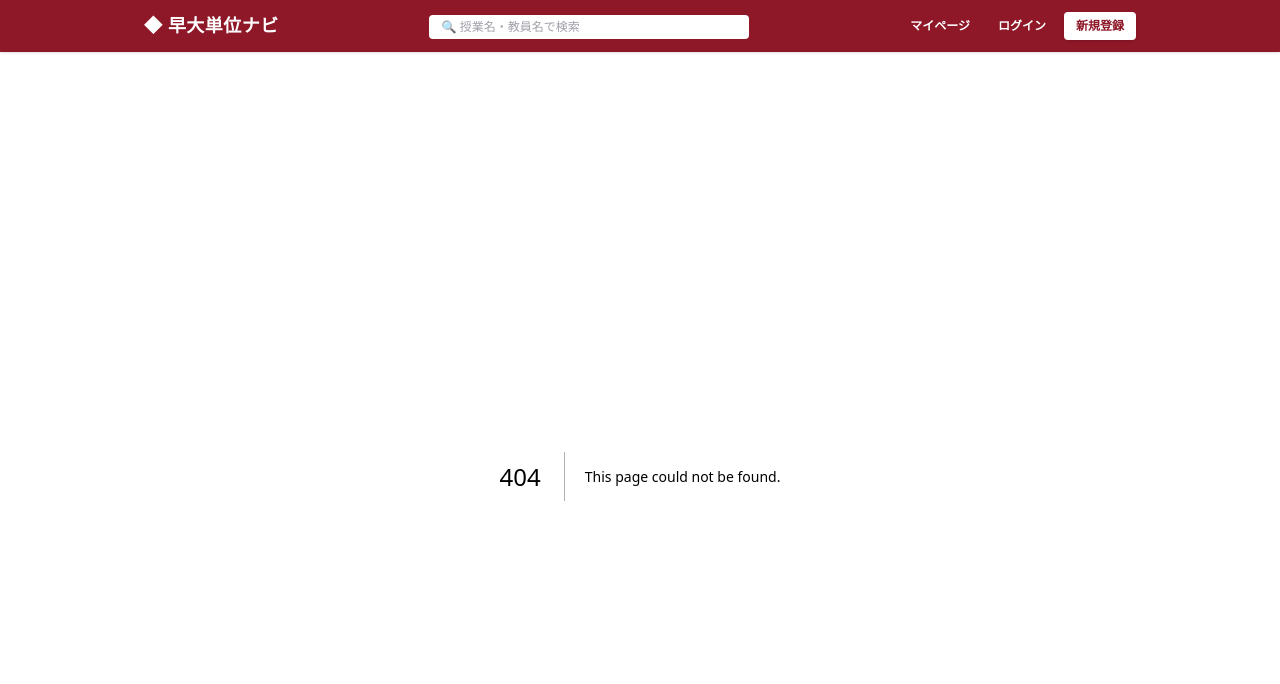
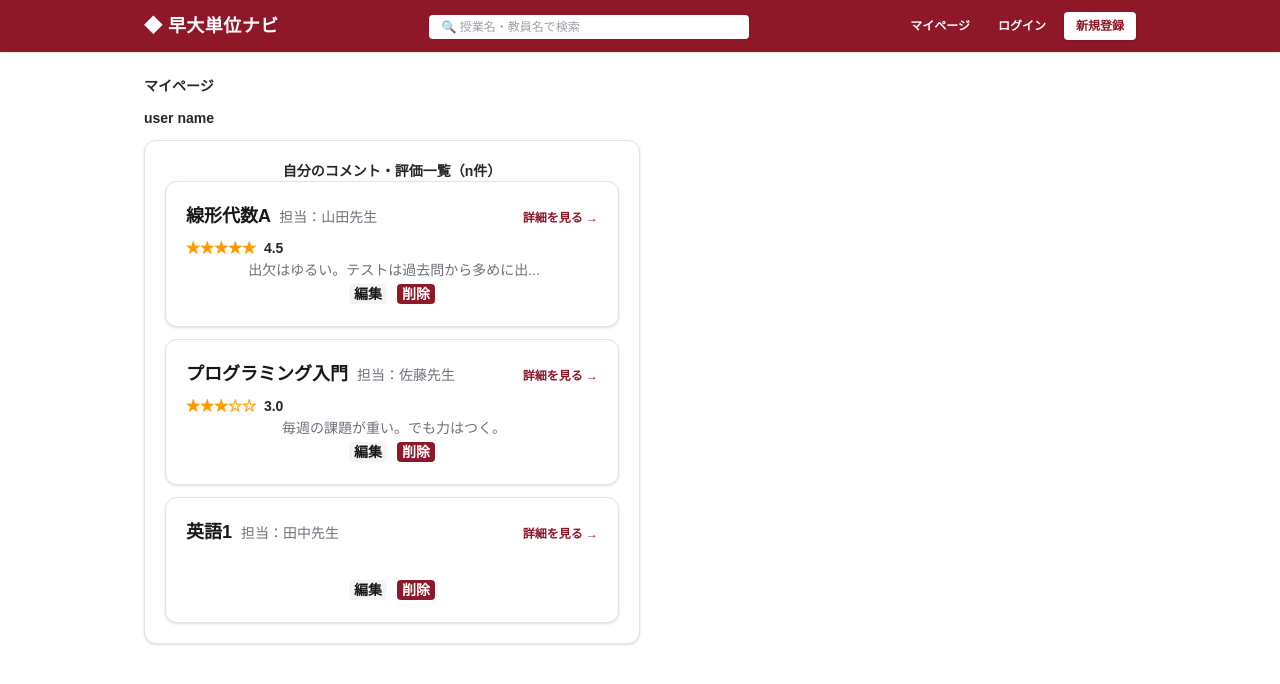
Before and after one commit to winc1980/phase3-teamA, a Next.js app: page /mypage in a window 1280 px wide. Before the commit this address had no page. Shown: the top 684 px of the page. Built offline with nearby package versions, Linux system fonts and the light colour scheme.

Commit message:
マイページの左辺の見た目実装(型だけ)

```diff
--- a/src/app/layout.tsx
+++ b/src/app/layout.tsx
@@ -29,9 +29,9 @@ export default function RootLayout({ children }: LayoutProps<"/">) {
 
             {/* ヘッダーの右にあるログインボタンなどを追加（見た目だけ） */}
             <div className="flex items-center gap-2 text-xs font-bold">
-              <span className="cursor-pointer rounded px-2.5 py-1.5 hover:bg-white/10">
+              <Link href="/mypage" className="cursor-pointer rounded px-2.5 py-1.5 hover:bg-white/10">
                 マイページ
-              </span>
+              </Link>
               <span className="cursor-pointer rounded px-2.5 py-1.5 hover:bg-white/10">
                 ログイン
               </span>
--- /dev/null
+++ b/src/app/mypage/page.tsx
@@ -0,0 +1,118 @@
+import Link from "next/link";
+import { averageEasy, courses, stars } from "@/data/dummy";
+import { max } from "drizzle-orm";
+
+
+// トップ画面：検索エリア ＋ 授業の一覧
+export default function Home() {
+  return (
+    <div className="flex flex-col gap-3">
+
+        <label
+          className=" block text-sm font-bold text-zinc-800 "
+        >
+          マイページ
+        </label>
+        <label
+          className=" block text-sm font-bold text-zinc-800 "
+        >
+          user name
+        </label>
+
+        <section
+        className="w-1/2 rounded-xl border border-zinc-200 bg-white p-5 shadow-sm items-center text-center"
+        >
+        <label
+          className=" block text-sm font-bold text-zinc-800"
+        >
+          自分のコメント・評価一覧（n件）
+        </label>
+
+        <ul className="grid grid-cols-1 gap-3">
+          {courses.map((course) => {
+
+            const avg = averageEasy(course);
+            {/* コースの最helpfulコメントの配列番号を算出 */}
+            const index =course.reviews.length;
+            const representTextIndexO2 = course.reviews.reduce((maxIndex, currentReviews, currentIndex, array) =>{
+              const maxHelpful = array[maxIndex].helpful;
+              const currentHelpful = currentReviews.helpful ;
+              return(maxHelpful < currentHelpful)
+              ? currentIndex
+              : maxIndex
+            }, 0);
+            const representTextIndex = (index > 1 )
+            ? representTextIndexO2
+            : 0;
+            const maxlength = 20;
+            const displaytext = course?.reviews?.[representTextIndex]?.text.length > maxlength
+            ? course?.reviews?.[representTextIndex]?.text.slice(0, maxlength) + "..."
+            : course?.reviews?.[representTextIndex]?.text;
+            return (
+              <li key={course.id}>
+                <Link
+                  href={`/courses/${course.id}`}
+                  className="block rounded-xl border border-zinc-200 bg-white p-5 shadow-sm transition hover:border-[#8e1728] hover:shadow-md"
+                >
+                  {/* 授業名と先生の名前 */}
+                  <div className="flex flex-wrap items-baseline justify-between gap-2">
+                    <div className="text-lg font-bold text-zinc-900">
+                      {course.name}{" "}
+                      <span className="ml-1 text-sm font-normal text-zinc-500">
+                        担当：{course.teacher}
+                      </span>
+                    </div>
+                    <span className="text-xs font-bold text-[#8e1728]">
+                      詳細を見る →
+                    </span>
+                  </div>
+
+                  {/* 星評価の表示 */}
+                  <div className="mt-2 flex items-center gap-3 text-sm">
+                    {course.reviews.length > 0 && (
+                      <>
+                        <span className="font-bold text-amber-500">
+                          {stars(avg)}{" "}
+                          <span className="ml-1 text-zinc-800">
+                            {avg.toFixed(1)}
+                          </span>
+                        </span>
+                      </>
+                    )}
+                  </div>
+
+                    {/* 最有力コメントの表示 */}
+                  <div>
+                    <span  className="ml-1 text-sm font-normal text-zinc-500">
+
+                            {displaytext}
+
+                          </span>
+                  </div>
+
+                    {/* 編集と削除のボタン */}
+                  <div>
+                    <span className="text-sm font-bold text-zinc-900 bg-zinc-100 px-[5px] py-[2px] rounded ">
+                      編集
+                    </span>
+
+                    <span className="text-sm font-bold  px-[5px] py-[2px] ">
+                    {     }
+                    </span>
+
+                    <span className="text-sm font-bold text-white bg-[#8e1728] px-[5px] py-[2px] rounded">
+                      削除
+                    </span>
+                  </div>
+                </Link>
+              </li>
+            );
+          })}
+        </ul>
+
+        </section>
+        </div>
+
+
+  );
+}
```
Also changed, not shown: src/app/mypage/page.css (added).
